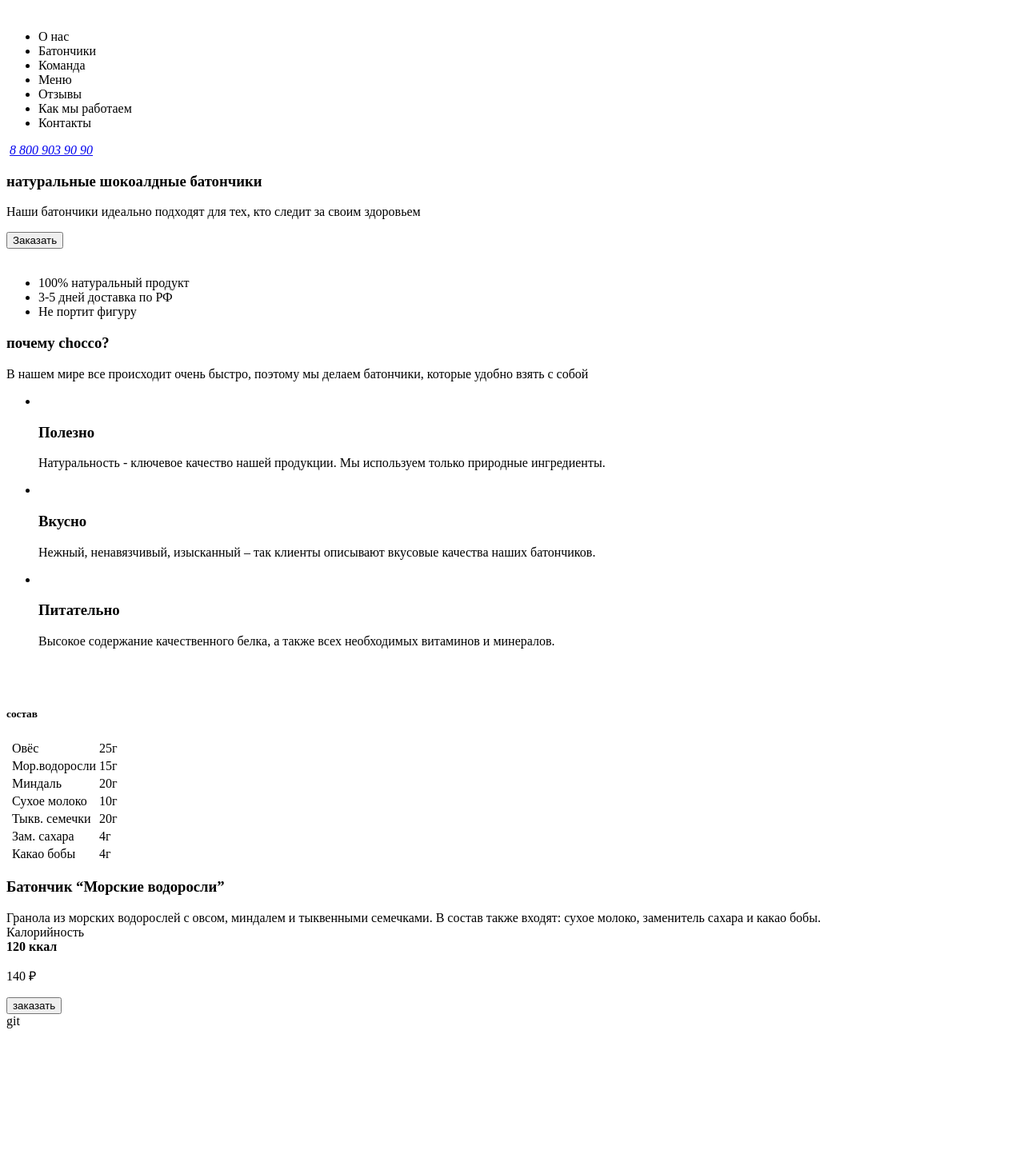
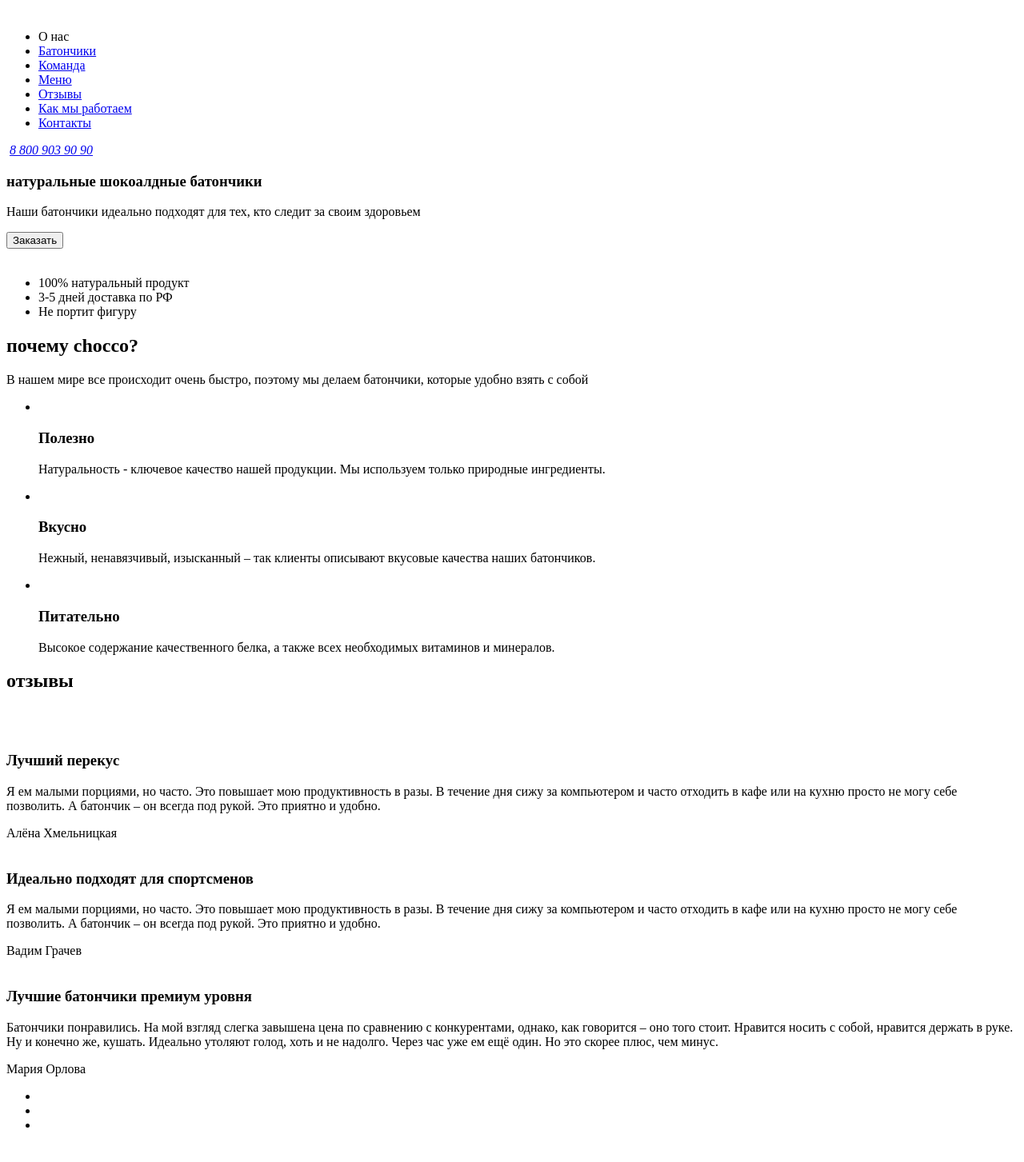
Before and after one commit to srakhman1810/2course, a plain HTML site: page index.html in a window 1280 px wide. Shown: the part 5-1458 px from the top of the page at 80% size. Before the commit the page ends 1299 px from the top, so only its background shows below. Drawn offline with Linux system fonts and the light colour scheme.

Commit message:
отредактирована разметка и добавлены картинки

```diff
--- a/index.html
+++ b/index.html
@@ -3,14 +3,17 @@
 
 <head>
     <meta charset="UTF-8">
-    <meta name="viewport" content="width=device-width, initial-scale=1.0">
+    <meta name="viewport" content="width=1100, initial-scale=1.0">
     <meta http-equiv="X-UA-Compatible" content="ie=edge">
+    <link rel="stylesheet" href="">
+    <link rel="stylesheet" href="">
     <title>Chocco</title>
 </head>
 
 <body>
-    <div class="container">
-        <section class="section section__container">
+    <div class="wrapper">
+        <div class="main">
+            <section class="container section__container">
                 <header class="header">
                     <div class=logo>
                         <img src="#" alt="" class="logo__image">
@@ -21,22 +24,22 @@
                                 <a href="#"></a>
                             </li>
                             <li class="menu__item">
-                            Батончики <a href="#"></a>
+                                <a href="#"> Батончики </a>
                             </li>
-                        <li class="menu__item"> Команда
-                            <a href="#"></a>
+                            <li class="menu__item">
+                                <a href="#"> Команда </a>
                             </li>
-                        <li class="menu__item"> Меню
-                            <a href="#"></a>
+                            <li class="menu__item">
+                                <a href="#"> Меню </a>
                             </li>
-                        <li class="menu__item"> Отзывы
-                            <a href="#"></a>
+                            <li class="menu__item">
+                                <a href="#"> Отзывы </a>
                             </li>
-                        <li class="menu__item"> Как мы работаем
-                            <a href="#"></a>
+                            <li class="menu__item">
+                                <a href="#"> Как мы работаем</a>
                             </li>
-                        <li class="menu__item"> Контакты
-                            <a href="#"></a>
+                            <li class="menu__item">
+                                <a href="#"> Контакты </a>
                             </li>
                         </ul>
                     </nav>
@@ -69,9 +72,9 @@
                     </div>
                 </article>
             </section>
-        <section class="section section__container">
+            <section class="container section__container">
                 <article class="reason">
-                <h1 class="reason__heading"> почему chocco?</h1>
+                    <h2 class="reason__heading"> почему chocco?</h2>
                     <p class="reason__explanation"> В нашем мире все происходит очень быстро, поэтому
                         мы делаем батончики, которые удобно взять с собой</p>
                 </article>
@@ -118,7 +121,7 @@
                     </ul>
                 </article>
             </section>
-        <section class="section section__container">
+            <!-- <section class="section section__container">
             <article class="image-block">
                 <img src="#" alt="" class="image-block__one">
                 <img src="#" alt="" class="image-block__two">
@@ -183,14 +186,71 @@
                 </div>
             </article>
         </section>
-        <section class="section">git </section>
+        <section class="section section__container"></section>
+        <section class="section section__container"></section> -->
+            <section class="container section__container">
+                <h2 сlass="review-heading"> отзывы </h2>
+                <img src="#" alt="" class="decoration-top">
+                <article class="review">
+                    <div class="review__block review__block--one">
+                        <img src="#" alt="" class="review__image">
+                        <div class="review__content">
+                            <h3 class="review__content-heading"> Лучший перекуc </h3>
+                            <p class="review__content-text"> Я ем малыми порциями, но часто. Это повышает мою
+                                продуктивность в разы. В течение дня сижу за компьютером
+                                и часто отходить в кафе или на кухню просто не могу себе позволить. А батончик – он
+                                всегда под рукой. Это приятно
+                                и удобно.
+                            </p>
+                            <div class="review__content-author"> Алёна Хмельницкая </div>
+                        </div>
+                    </div>
+                    <div class="review__block review__block--two">
+                        <img src="#" alt="" class="review__image">
+                        <div class="review__content">
+                            <h3 class="review__content-heading"> Идеально подходят для спортсменов </h3>
+                            <p class="review__content-text"> Я ем малыми порциями, но часто. Это повышает мою
+                                продуктивность в разы. В течение дня сижу за компьютером
+                                и часто отходить в кафе или на кухню просто не могу себе позволить. А батончик – он
+                                всегда под рукой. Это приятно
+                                и удобно.
+                            </p>
+                            <div class="review__content-author"> Вадим Грачев </div>
+                        </div>
+                    </div>
+                    <div class="review__block review__block--three">
+                        <img src="#" alt="" class="review__image">
+                        <div class="review__content">
+                            <h3 class="review__content-heading"> Лучшие батончики премиум уровня </h3>
+                            <p class="review__content-text"> Батончики понравились. На мой взгляд слегка завышена
+                                цена по сравнению с конкурентами, однако, как говорится – оно того стоит. Нравится
+                                носить с собой, нравится держать в руке. Ну и конечно же, кушать. Идеально утоляют
+                                голод, хоть и не надолго. Через час уже ем ещё один. Но это скорее плюс, чем минус.
+                            </p>
+                            <div class="review__content-author"> Мария Орлова </div>
+                        </div>
+                    </div>
+                </article>
+                <div class="clients">
+                    <ul class="clients__list">
+                        <li class="clients__item"> <a href="#" class="clients__link"> <img src="" alt=""
+                                    class="clients-image"> </a> </li>
+                        <li class="clients__item"> <a href="#" class="clients__link"> <img src="" alt=""
+                                    class="clients-image"> </a> </li>
+                        <li class="clients__item"> <a href="#" class="clients__link"> <img src="" alt=""
+                                    class="clients-image"> </a> </li>
+                    </ul>
+                </div>
+                <img src="" alt="" class="decoration-bottom">
+            </section>
+            <!-- <section class="section"></section>
         <section class="section"></section>
-        <section class="section"></section>
-        <section class="section"></section>
-        <section class="section"></section>
-        <section class="section"></section>
+        <section class="section"></section> -->
         </div>
-    <footer class="footer"></footer>
+        <footer class="footer">
+            <section class="container section__container"> </section>
+        </footer>
+    </div>
 </body>
 
 </html>
```
Also changed, not shown: img/1 section/1.png (added), img/1 section/background.png (added), img/1 section/icon1.png (added), img/1 section/icon2.png (added), img/1 section/icon3.png (added), img/2 section/background.png (added), img/2 section/icon1.png (added), img/2 section/icon2.png (added), img/2 section/icon3.png (added), img/2 section/rounds.png (added), img/2 section/sneak.png (added), img/6 section/background.png (added), img/6 section/background2.png (added), img/6 section/berries.png (added), 5 more files. Lines whose indentation alone changed are shown as unchanged.
